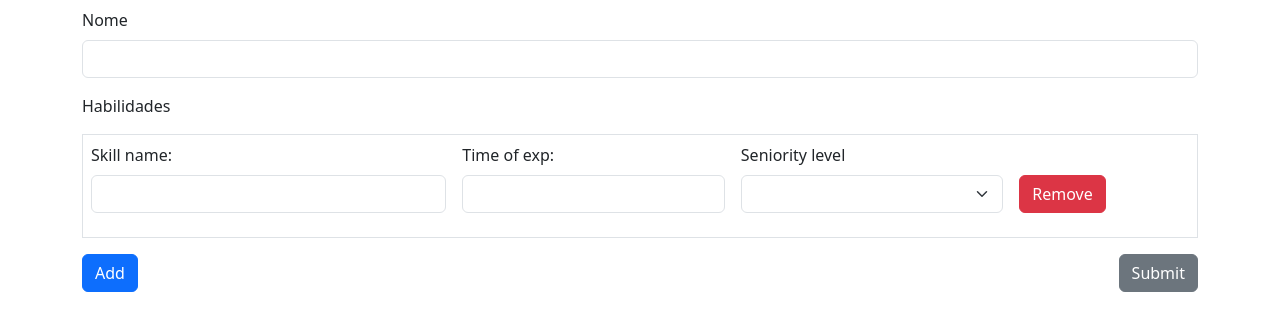
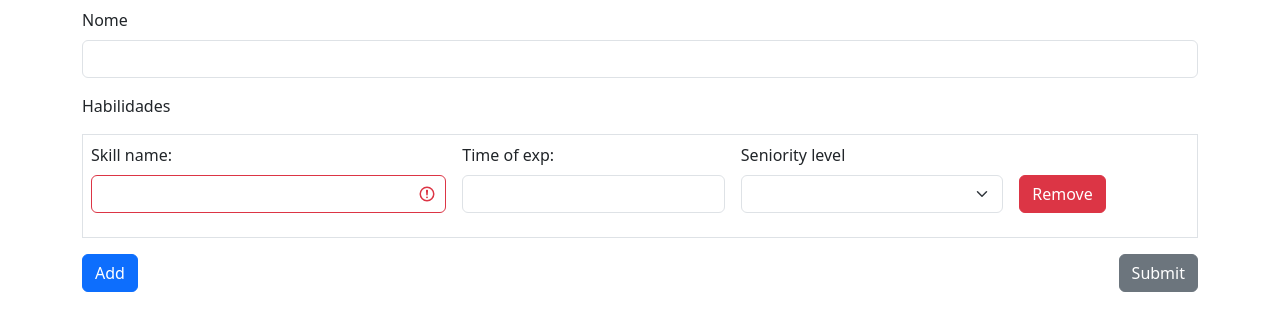
Before and after one commit to diegocantelli/AngularFormArray, an Angular app: page / in a window 1280 px wide. Shown: the top 330 px of the page. Built offline with nearby package versions, Linux system fonts and the light colour scheme.

Commit message:
Adding some validation to some inputs on the form

```diff
--- a/src/app/app.component.html
+++ b/src/app/app.component.html
@@ -11,7 +11,10 @@
           <div class="row g-3">
             <div class="col-md-4">
               <label for="skillname" class="form-label">Skill name:</label>
-              <input type="text" class="form-control mb-3" formControlName="skill">
+              <input type="text" class="form-control mb-3" [ngClass]="['form-control', 'mb-3', formFieldContainsSpecificError(skill, 'skill', 'required') ? 'is-invalid' : 'is-valid']" formControlName="skill">
+              <ng-container *ngIf="skill.get('skill')?.invalid && (skill.get('skill')?.dirty || skill.get('skill')?.touched)">
+                <small class="text-danger" *ngIf="formFieldContainsSpecificError(skill, 'skill', 'required')">É obrigatório informar uma skill</small>
+              </ng-container>
             </div>
             <div class="col-md-3">
               <label class="form-label" for="experience">Time of exp:</label>
--- a/src/app/app.component.ts
+++ b/src/app/app.component.ts
@@ -1,5 +1,5 @@
 import { Component, OnInit } from '@angular/core';
-import { FormArray, FormBuilder, FormGroup, Validators } from '@angular/forms';
+import { AbstractControl, FormArray, FormBuilder, FormGroup, Validators } from '@angular/forms';
 import { SeniorityLevelService } from './seniority-level.service';
 import { SeniorityLevel } from './models/seniority-level';
 
@@ -52,6 +52,11 @@ export class AppComponent implements OnInit{
     this.skills.removeAt(i);
   }
 
+  formFieldContainsSpecificError(control: AbstractControl, formControlName: string, errorName: string) : boolean{
+    if (control.get(formControlName)?.errors?.[errorName]) return true;
+    return false;
+  }
+
   onSubmit() {
     console.log(this.skillsForm.valid);
     console.log(this.skillsForm.value);
```
